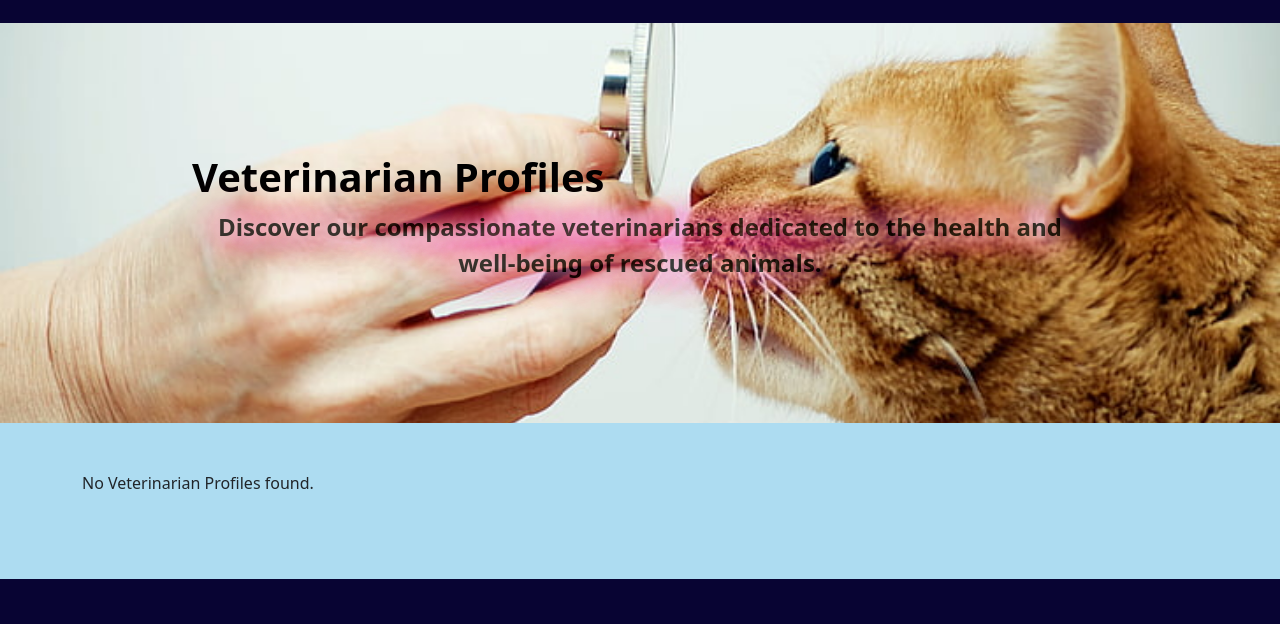
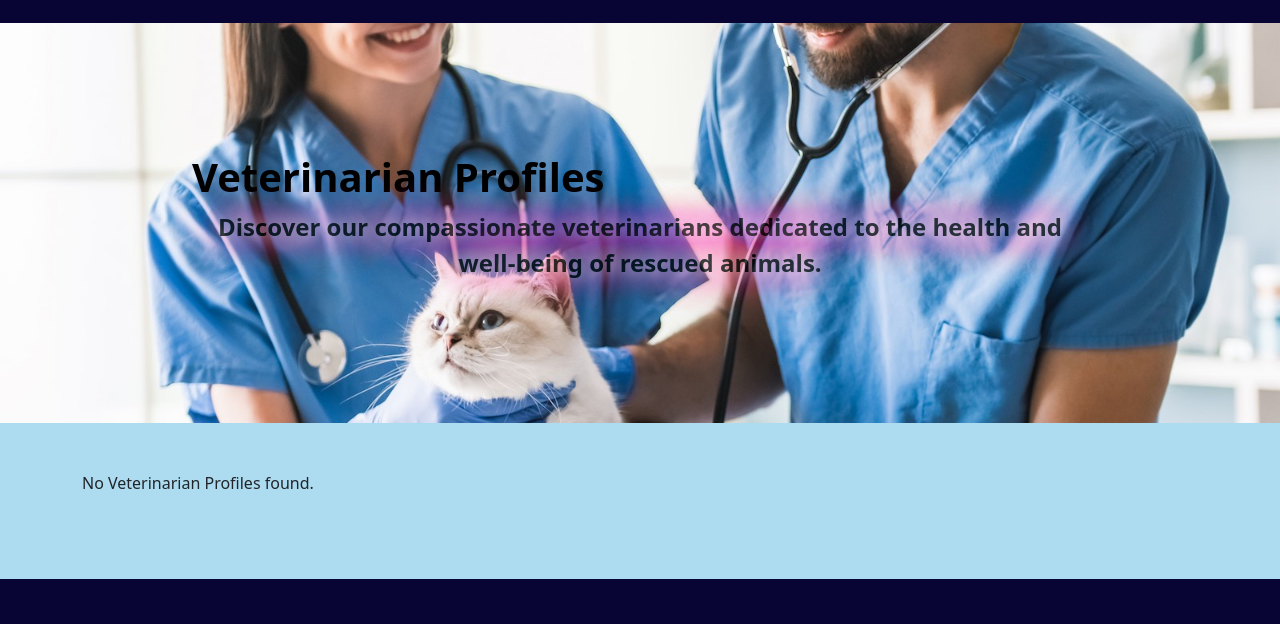
Before and after one commit to HiruniWijerathna/Web-Mini-Project, a PHP site: page /viewprofile_veterinarian.php in a window 1280 px wide. Shown: the part 61-685 px from the top of the page. Run offline with PHP 8.4, Linux system fonts and the light colour scheme; data that the repository does not hold is empty.

Commit message:
Add image

```diff
--- a/viewprofile_veterinarian.php
+++ b/viewprofile_veterinarian.php
@@ -59,7 +59,7 @@ if (isset($_SESSION['username'])) {
 
         <div class="carousel-inner">
           <div class="carousel-item active hover-item" >
-            <img src="image/veterinarian_viewprofile.jpg" class="d-block w-100" alt="Image 2">
+            <img src="image/vetMain image.jpg" class="d-block w-100" alt="Image 2">
             <div class="container">
             <div class="carousel-caption text-start">
                 <h1 style="color: black">Veterinarian Profiles</h1>
```
Also changed, not shown: image/vetMain image.jpg (added).
